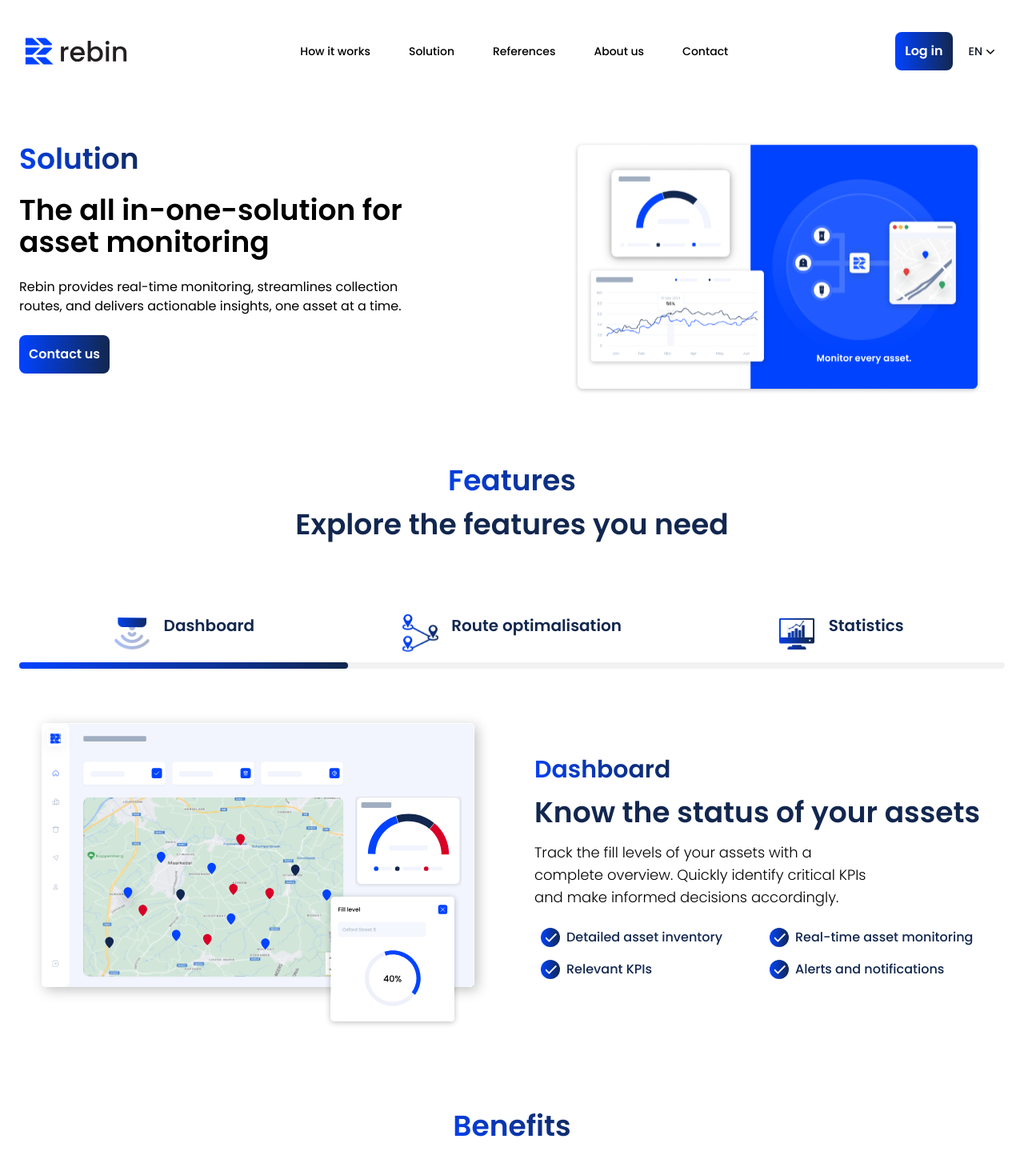
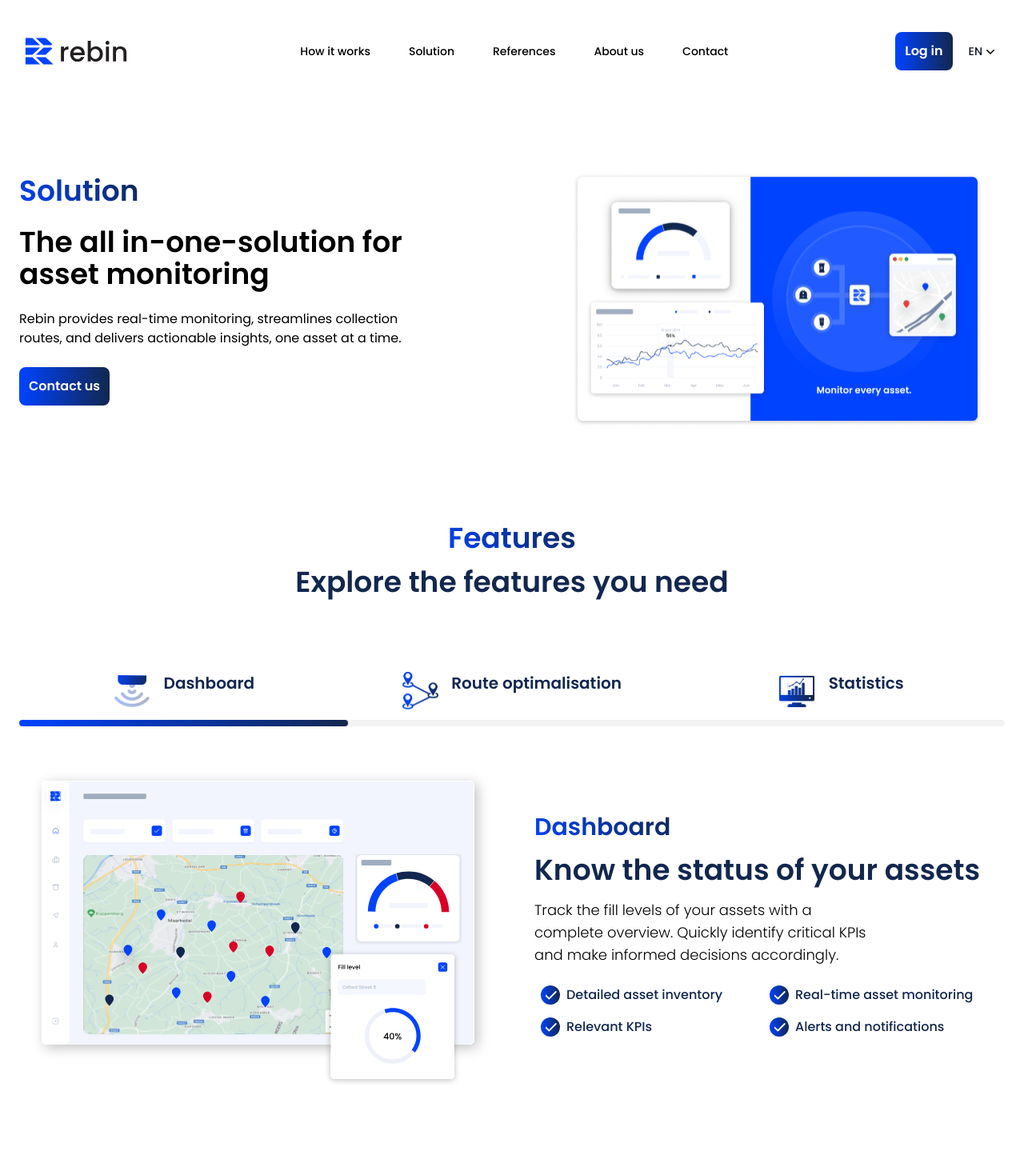
Before and after one commit to Rebin-Inc/rebin-website, a React (Create React App) app: page /software in a window 1280 px wide. Shown: the top 1444 px of the page at 80% size. Built offline with nearby package versions, Linux system fonts and the light colour scheme.

Commit message:
fix spacing between components

```diff
--- a/src/pages/software/Software.js
+++ b/src/pages/software/Software.js
@@ -7,8 +7,8 @@ import CallToAction from "../../components/CallToAction";
 
 const Software = () => {
   return (
-    <main className="space-y-20">
-      <div className="grid grid-cols-1 lg:grid-cols-2 gap-6 lg:gap-24">
+    <main className="">
+      <div className="mt-10 grid grid-cols-1 lg:grid-cols-2 gap-6 lg:gap-24">
         <div className="self-center space-y-6">
           <h1 className="text-gradient-horizontal font-bold text-4xl">
             Solution
@@ -25,12 +25,12 @@ const Software = () => {
           <img src={Repoint} alt="Infographic representing the repoint platform"></img>
         </div>
       </div>
-      <div>
+      <div className="mt-28">
         <h3 className="text-gradient-horizontal font-bold text-4xl text-center leading-normal mx-auto">Features</h3>
         <h4 className="font-bold text-4xl mt-2 w-2xl text-center text-rebin-darkblue">Explore the features you need</h4>
         <FeatureMenu></FeatureMenu>
       </div>
-      <div>
+      <div className="mt-20">
         <h3 className="text-gradient-horizontal font-bold text-4xl text-center leading-normal mx-auto">Benefits</h3>
         <h4 className="font-bold text-4xl mt-2 w-2xl text-center text-rebin-darkblue">Discover the benefits for your organisation</h4>
         <BenefitBar></BenefitBar>
```
